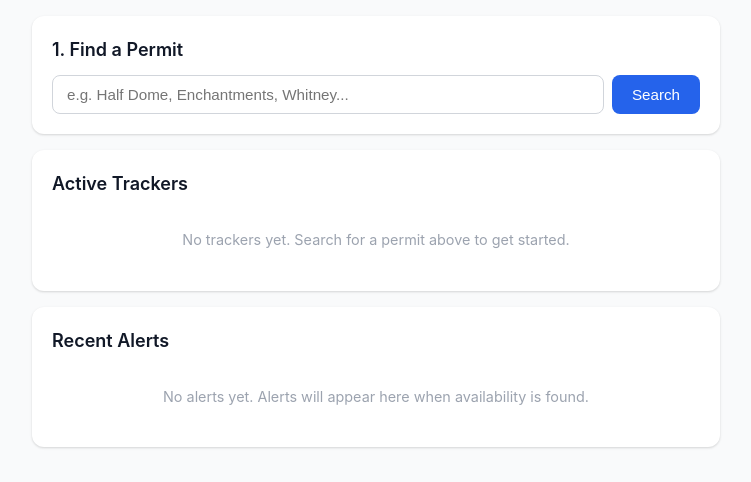
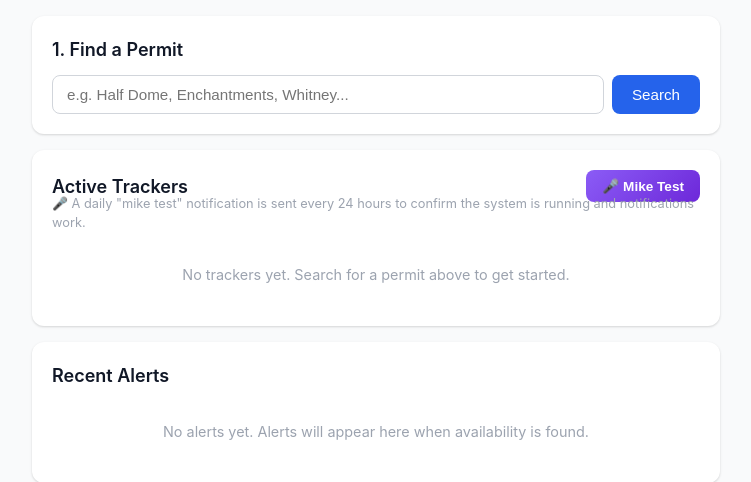
Before and after one commit to steve-overflow/permit-tracker, a Flask app: page / in a window 1280 px wide. Shown: the part 109-591 px from the top of the page, without its empty margins (264-1015 px from the left). Run offline with Flask 3, Linux system fonts and the light colour scheme; data that the repository does not hold is empty.

Commit message:
feat: 🎤 Mike Test — daily heartbeat notification + manual trigger
- Daily heartbeat every 24h to all configured channels (Telegram/ntfy/email)
- Confirms system is running and notifications are working
- Manual trigger from web UI: purple '🎤 Mike Test' button in Active Trackers
- Manual trigger from Telegram: /test command
- Sends tracker count, timestamp, and reassuring message
- Inline success/fail results in web UI

```diff
--- a/app.py
+++ b/app.py
@@ -567,6 +567,127 @@ def api_save_preferences():
 
 
 # ---------------------------------------------------------------------------
+# Daily "Mike Test" — heartbeat notification to prove system is alive
+# ---------------------------------------------------------------------------
+
+def send_mike_test():
+    """Send a heartbeat notification to all configured channels across all trackers + global prefs.
+    Runs daily via scheduler and can be triggered manually."""
+    log.info("🎤 Mike test — sending heartbeat notifications...")
+    conn = sqlite3.connect(DB_PATH)
+    conn.row_factory = sqlite3.Row
+
+    # Collect unique notification targets from trackers AND global prefs
+    targets = {
+        "telegram": set(),
+        "ntfy": set(),
+        "email": set(),
+    }
+
+    # From active trackers
+    trackers = conn.execute("SELECT * FROM trackers WHERE active = 1").fetchall()
+    for t in trackers:
+        if t["notify_telegram_chat_id"]:
+            targets["telegram"].add(t["notify_telegram_chat_id"])
+        if t["notify_ntfy_topic"]:
+            targets["ntfy"].add(t["notify_ntfy_topic"])
+        if t["notify_email"]:
+            targets["email"].add(t["notify_email"])
+
+    # From global preferences
+    pref = conn.execute("SELECT * FROM user_preferences ORDER BY id DESC LIMIT 1").fetchone()
+    if pref:
+        try:
+            if pref["notify_telegram_chat_id"]:
+                targets["telegram"].add(pref["notify_telegram_chat_id"])
+        except Exception:
+            pass
+        if pref["notify_ntfy_topic"]:
+            targets["ntfy"].add(pref["notify_ntfy_topic"])
+        if pref["notify_email"]:
+            targets["email"].add(pref["notify_email"])
+
+    conn.close()
+
+    tracker_count = len(trackers)
+    from notifications import send_telegram, send_ntfy, send_email
+
+    now = datetime.utcnow().strftime("%b %d, %Y %H:%M UTC")
+    results = []
+
+    # Build a heartbeat message
+    mike_slots = [{
+        "permit_id": "000000",
+        "division_id": "0",
+        "division_name": "System Heartbeat",
+        "date": now,
+        "date_raw": datetime.utcnow().isoformat() + "Z",
+        "remaining": 0,
+        "total": 0,
+    }]
+
+    for chat_id in targets["telegram"]:
+        from notifications import TELEGRAM_BOT_TOKEN
+        if TELEGRAM_BOT_TOKEN:
+            import json as _json
+            from urllib.request import Request, urlopen
+            from notifications import _SSL_CTX
+            msg = (
+                f"🎤 *Mike Test — System Heartbeat*\n\n"
+                f"✅ Permit Tracker is running!\n"
+                f"📊 Tracking {tracker_count} active permit(s)\n"
+                f"🕐 {now}\n\n"
+                f"_This daily check confirms your notifications are working._"
+            )
+            payload = _json.dumps({
+                "chat_id": chat_id,
+                "text": msg,
+                "parse_mode": "Markdown",
+            }).encode()
+            req = Request(
+                f"https://api.telegram.org/bot{TELEGRAM_BOT_TOKEN}/sendMessage",
+                data=payload,
+                headers={"Content-Type": "application/json"},
+                method="POST",
+            )
+            try:
+                with urlopen(req, timeout=10, context=_SSL_CTX) as resp:
+                    results.append({"type": "telegram", "target": chat_id, "success": True})
+                    log.info("Mike test sent to Telegram %s", chat_id)
+            except Exception as e:
+                results.append({"type": "telegram", "target": chat_id, "success": False, "error": str(e)})
+                log.error("Mike test Telegram failed for %s: %s", chat_id, e)
+
+    for topic in targets["ntfy"]:
+        msg = (
+            f"🎤 Mike Test — System Heartbeat\n\n"
+            f"✅ Permit Tracker is running!\n"
+            f"📊 Tracking {tracker_count} active permit(s)\n"
+            f"🕐 {now}\n\n"
+            f"This daily check confirms your notifications are working."
+        )
+        ok = send_ntfy(topic, "Mike Test — System Heartbeat", mike_slots)
+        results.append({"type": "ntfy", "target": topic, "success": ok})
+
+    for addr in targets["email"]:
+        ok = send_email(addr, "Mike Test — System Heartbeat", mike_slots)
+        results.append({"type": "email", "target": addr, "success": ok})
+
+    log.info("Mike test complete: %s", results)
+    return results
+
+
+@app.route("/api/mike-test", methods=["POST"])
+@login_required
+def api_mike_test():
+    """Manually trigger a mike test heartbeat notification."""
+    results = send_mike_test()
+    if not results:
+        return jsonify({"error": "No notification channels configured. Set up Telegram or ntfy first!"}), 400
+    return jsonify({"results": results})
+
+
+# ---------------------------------------------------------------------------
 # Reports API (for monitoring by AI developer)
 # ---------------------------------------------------------------------------
 
@@ -607,8 +728,9 @@ init_db()
 
 scheduler = BackgroundScheduler(daemon=True)
 scheduler.add_job(poll_all_trackers, "interval", minutes=10, id="poller", max_instances=1)
+scheduler.add_job(send_mike_test, "interval", hours=24, id="mike-test", max_instances=1)
 scheduler.start()
-log.info("Background scheduler started — polling every 10 minutes")
+log.info("Background scheduler started — polling every 10 minutes, mike test every 24 hours")
 
 # Start Telegram bot in background thread if token is set
 _bot_token = os.environ.get("TELEGRAM_BOT_TOKEN", "")
--- a/static/style.css
+++ b/static/style.css
@@ -866,3 +866,41 @@ details.notif-card .notif-card-header {
 .notif-optional[open] summary::after {
   transform: rotate(90deg);
 }
+
+/* Section header with inline button */
+.section-header {
+  display: flex;
+  justify-content: space-between;
+  align-items: center;
+  flex-wrap: wrap;
+  gap: 8px;
+}
+
+.section-header h2 {
+  margin: 0;
+}
+
+.btn-mike-test {
+  background: linear-gradient(135deg, #8b5cf6, #6d28d9);
+  color: white;
+  border: none;
+  padding: 8px 16px;
+  border-radius: 8px;
+  font-size: 0.85rem;
+  font-weight: 600;
+  cursor: pointer;
+  transition: all 0.2s;
+  white-space: nowrap;
+}
+
+.btn-mike-test:hover {
+  background: linear-gradient(135deg, #7c3aed, #5b21b6);
+  transform: translateY(-1px);
+  box-shadow: 0 2px 8px rgba(109, 40, 217, 0.3);
+}
+
+.btn-mike-test:disabled {
+  opacity: 0.6;
+  cursor: not-allowed;
+  transform: none;
+}
--- a/templates/index.html
+++ b/templates/index.html
@@ -137,7 +137,16 @@
   <!-- Active Trackers — enhanced dashboard -->
   <!-- ============================================================ -->
   <section class="card" id="trackers-section">
-    <h2>Active Trackers</h2>
+    <div class="section-header">
+      <h2>Active Trackers</h2>
+      <button class="btn-mike-test" id="mike-test-btn" onclick="runMikeTest(this)" title="Send a test notification to all configured channels">
+        🎤 Mike Test
+      </button>
+    </div>
+    <p class="hint" style="margin-top:-8px;margin-bottom:12px">
+      🎤 A daily "mike test" notification is sent every 24 hours to confirm the system is running and notifications work.
+    </p>
+    <div id="mike-test-result" class="test-result hidden" style="margin-bottom:12px"></div>
     <div id="trackers-list">
       <p class="empty-state">No trackers yet. Search for a permit above to get started.</p>
     </div>
@@ -628,6 +637,29 @@ async function testNotification(type) {
   }
 }
 
+async function runMikeTest(btn) {
+  btn.disabled = true;
+  btn.textContent = '🎤 Sending...';
+  const resultEl = document.getElementById('mike-test-result');
+  try {
+    const resp = await fetch('/api/mike-test', { method: 'POST' });
+    const data = await resp.json();
+    if (data.error) {
+      showTestResult(resultEl, false, '❌ ' + data.error);
+    } else {
+      const summary = data.results.map(r =>
+        `${r.success ? '✅' : '❌'} ${r.type}`
+      ).join('  ');
+      showTestResult(resultEl, data.results.every(r => r.success), '🎤 Mike test sent! ' + summary);
+    }
+  } catch (err) {
+    showTestResult(resultEl, false, '❌ ' + err.message);
+  } finally {
+    btn.disabled = false;
+    btn.textContent = '🎤 Mike Test';
+  }
+}
+
 function showTestResult(el, success, msg) {
   if (!el) { alert(msg); return; }
   el.classList.remove('hidden');
```
Also changed, not shown: bot.py (+26 -0 lines).
